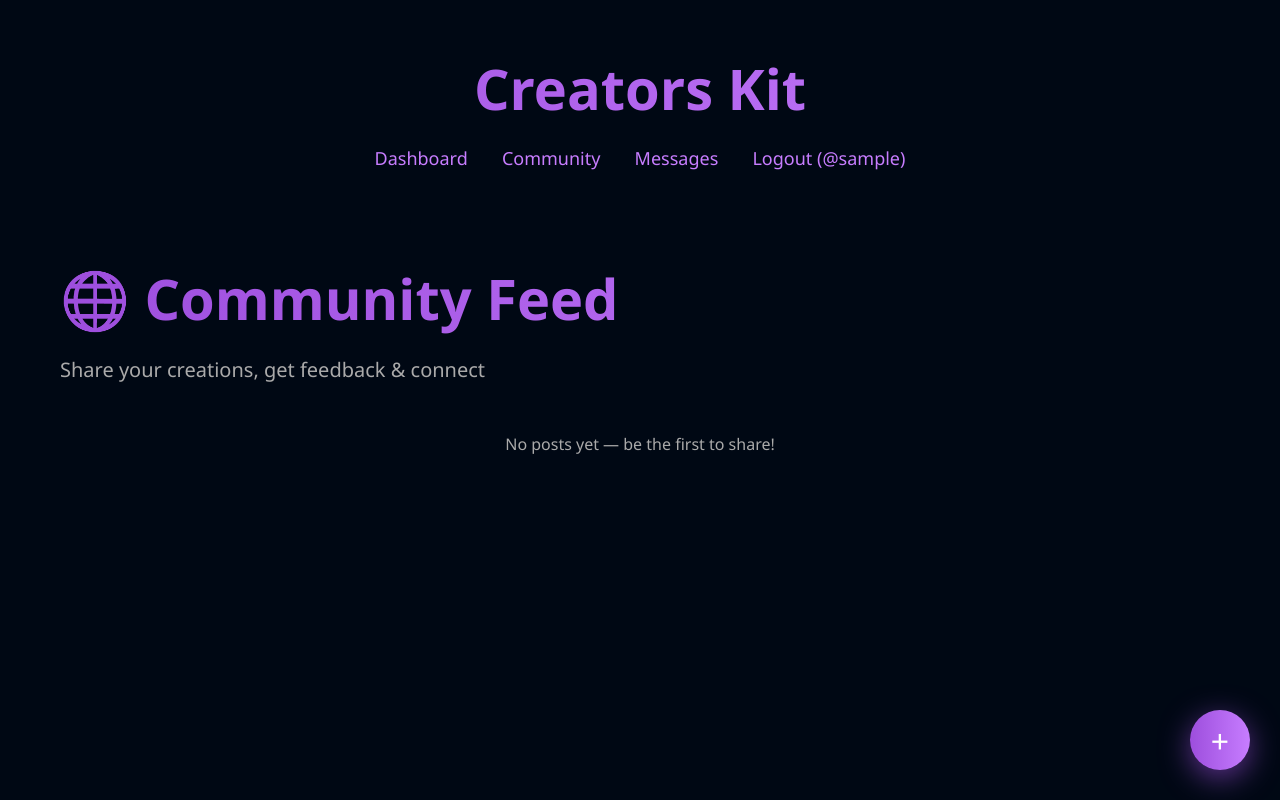
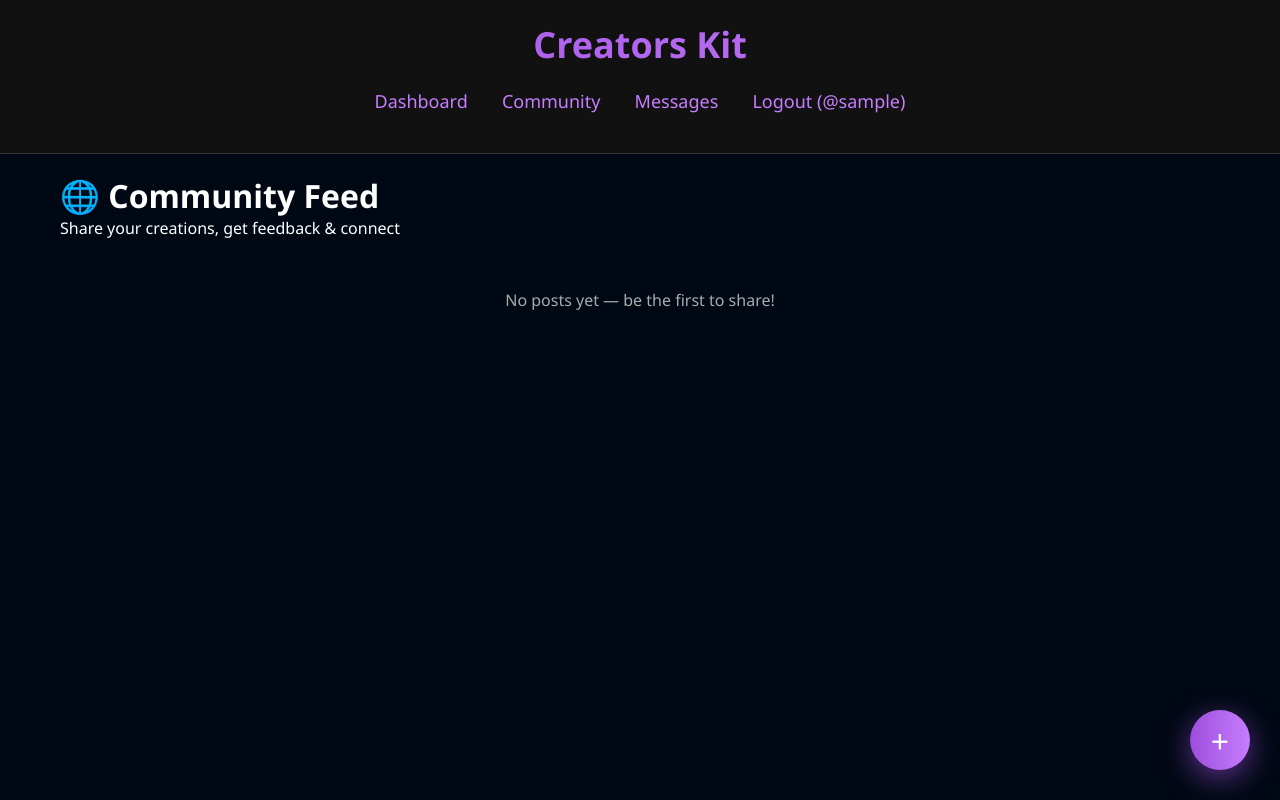
Before and after one commit to drwttierney-wq/Creatorskit, a Flask app: page /community in a window 1280 px wide. Run offline with Flask 3, Linux system fonts and the light colour scheme; the visitor is signed in with stand-in values (Sample User, id 1).

Commit message:
Update base.html

```diff
--- a/templates/base.html
+++ b/templates/base.html
@@ -7,37 +7,31 @@
     <style>
         * { margin: 0; padding: 0; box-sizing: border-box; }
         body { background: #000814; color: white; font-family: 'Segoe UI', sans-serif; min-height: 100vh; }
+        header { background: #111; padding: 20px; text-align: center; border-bottom: 1px solid #333; }
+        .logo { font-size: 36px; font-weight: bold; background: linear-gradient(90deg, #9d4edd, #c77dff); -webkit-background-clip: text; -webkit-text-fill-color: transparent; }
+        nav { margin: 20px 0; }
+        nav a { color: #c77dff; margin: 0 15px; font-size: 18px; text-decoration: none; }
         .container { max-width: 1200px; margin: 0 auto; padding: 20px; }
-        header { text-align: center; padding: 30px 0; }
-        .page-title { font-size: 56px; font-weight: 900; margin-bottom: 20px; background: linear-gradient(90deg, #9d4edd, #c77dff); -webkit-background-clip: text; -webkit-text-fill-color: transparent; }
-        .subtitle { font-size: 20px; color: #aaa; margin-bottom: 40px; }
-        .grid { display: grid; grid-template-columns: repeat(auto-fit, minmax(280px, 1fr)); gap: 25px; }
-        .card { background: rgba(80,50,140,0.2); padding: 30px; border-radius: 20px; text-align: center; border: 1px solid rgba(200,150,255,0.3); backdrop-filter: blur(10px); transition: transform 0.3s; }
-        .card:hover { transform: translateY(-10px); }
+        .grid { display: grid; grid-template-columns: repeat(auto-fit, minmax(280px, 1fr)); gap: 25px; margin-top: 40px; }
+        .card { background: rgba(80,50,140,0.2); padding: 30px; border-radius: 20px; text-align: center; border: 1px solid rgba(200,150,255,0.3); }
         .card h2 { font-size: 28px; margin-bottom: 10px; }
         .card p { color: #ccc; }
-        a { text-decoration: none; color: inherit; }
-        nav { margin: 20px 0; }
-        nav a { color: #c77dff; margin: 0 15px; font-size: 18px; }
+        a { color: inherit; text-decoration: none; }
     </style>
 </head>
 <body>
     <header>
-        <div class="container">
-            <h1 class="page-title">Creators Kit</h1>
+        <div class="logo">Creators Kit</div>
+        <nav>
             {% if session.user %}
-            <nav>
-                <a href="/dashboard">Dashboard</a>
-                <a href="/community">Community</a>
-                <a href="/messages">Messages</a>
-                <a href="/logout">Logout (@{{ session.user }})</a>
-            </nav>
+            <a href="/dashboard">Dashboard</a>
+            <a href="/community">Community</a>
+            <a href="/messages">Messages</a>
+            <a href="/logout">Logout (@{{ session.user }})</a>
             {% else %}
-            <nav>
-                <a href="/login">Login</a>
-            </nav>
+            <a href="/login">Login</a>
             {% endif %}
-        </div>
+        </nav>
     </header>
 
     <div class="container">
```
